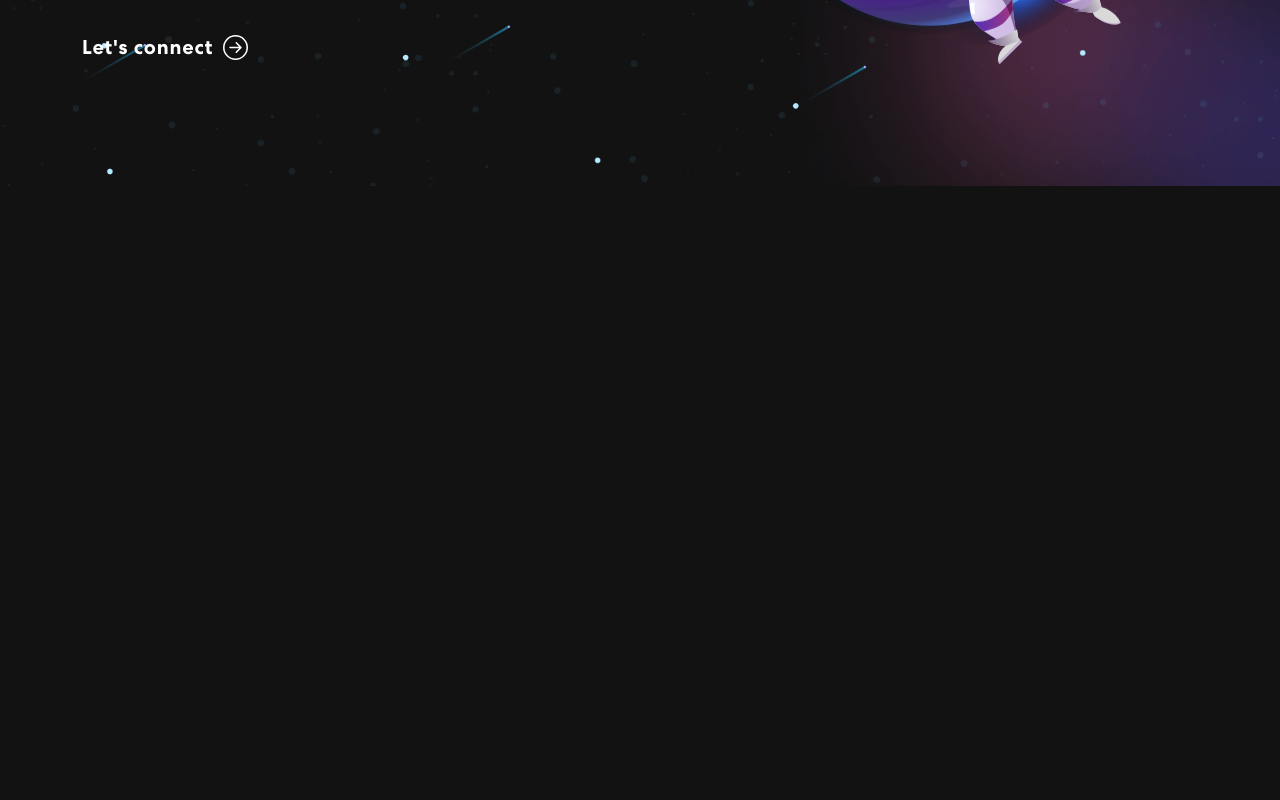
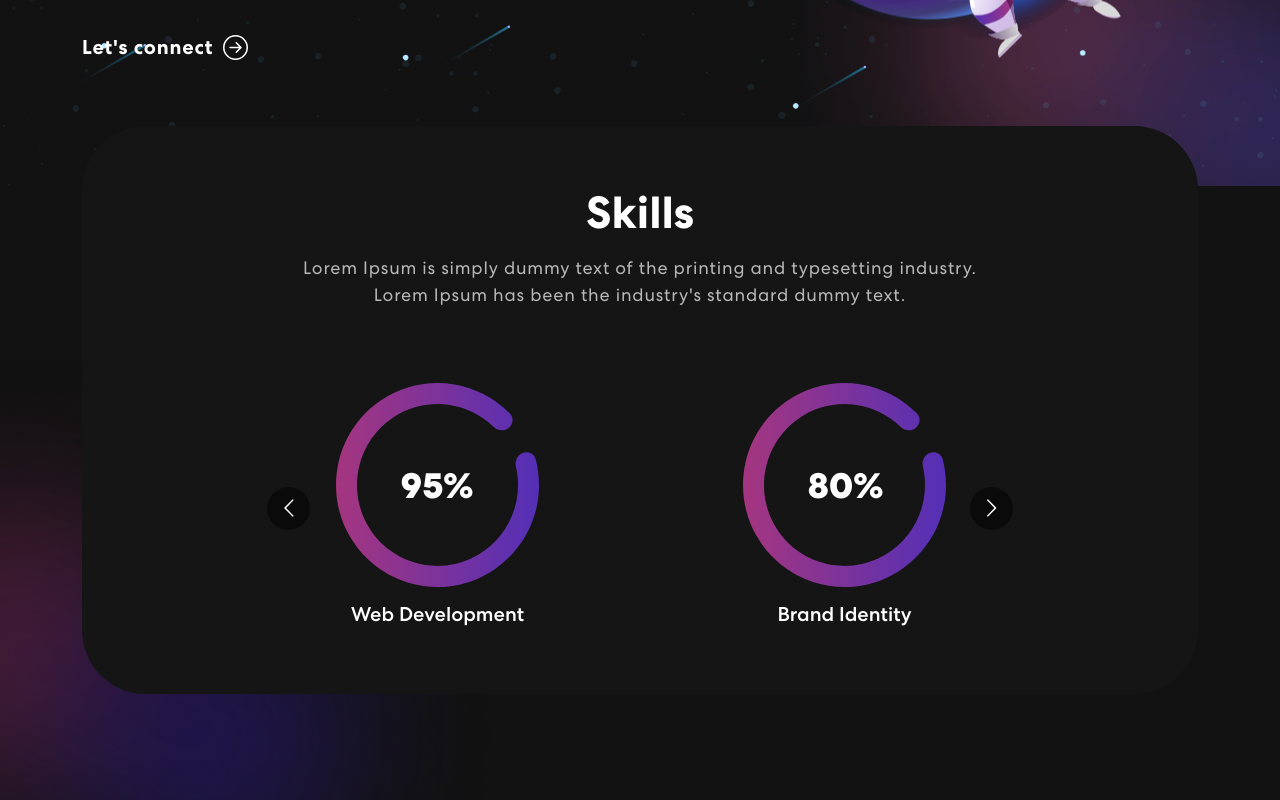
Before and after one commit to shchnk1103/PersonalWebsite, a React (Create React App) app: page / in a window 1280 px wide. Shown: the part 580-1380 px from the top of the page. Before the commit the page ends 800 px from the top, so only its background shows below. Built offline with nearby package versions, Linux system fonts and the light colour scheme.

Commit message:
add Skills

```diff
--- a/package.json
+++ b/package.json
@@ -11,6 +11,7 @@
     "react-bootstrap": "^2.6.0",
     "react-bootstrap-icons": "^1.10.2",
     "react-dom": "^18.2.0",
+    "react-multi-carousel": "^2.8.2",
     "react-scripts": "5.0.1",
     "web-vitals": "^2.1.4"
   },
--- a/public/index.html
+++ b/public/index.html
@@ -24,7 +24,7 @@
       work correctly both with client-side routing and a non-root public URL.
       Learn how to configure a non-root public URL by running `npm run build`.
     -->
-    <title>React App</title>
+    <title>Personal Website</title>
   </head>
   <body>
     <noscript>You need to enable JavaScript to run this app.</noscript>
--- a/src/App.js
+++ b/src/App.js
@@ -1,13 +1,15 @@
 import "./styles/index.css";
-import { NavBar } from "./components/NavBar";
-import { Banner } from "./components/Banner";
+import {NavBar} from "./components/NavBar";
+import {Banner} from "./components/Banner";
+import {Skills} from "./components/Skills";
 import "bootstrap/dist/css/bootstrap.min.css";
 
 function App() {
   return (
     <div className="App">
-      <NavBar />
-      <Banner />
+      <NavBar/>
+      <Banner/>
+      <Skills/>
     </div>
   );
 }
--- a/src/components/Banner.js
+++ b/src/components/Banner.js
@@ -1,6 +1,6 @@
 import React from "react";
-import { Col, Container, Row } from "react-bootstrap";
-import { ArrowRightCircle } from "react-bootstrap-icons";
+import {Col, Container, Row} from "react-bootstrap";
+import {ArrowRightCircle} from "react-bootstrap-icons";
 import headerImg from "../assets/img/header-img.svg";
 
 export const Banner = () => {
@@ -50,7 +50,7 @@ export const Banner = () => {
           <Col xs={12} md={6} xl={7}>
             <span className="tagline">Welcome to my Portfolio</span>
             <h1>
-              {`Hi I'm webdecoded `}
+              {`Hi I'm web decoded `}
               <span className="wrap">{text}</span>
             </h1>
             <p>
@@ -58,11 +58,11 @@ export const Banner = () => {
               industry.
             </p>
             <button onClick={() => console.log("connect")}>
-              Let's connect <ArrowRightCircle size={25} />
+              Let's connect <ArrowRightCircle size={25}/>
             </button>
           </Col>
           <Col xs={12} md={6} xl={5}>
-            <img src={headerImg} alt="Headder Img" />
+            <img src={headerImg} alt="Header Img"/>
           </Col>
         </Row>
       </Container>
--- a/src/components/NavBar.js
+++ b/src/components/NavBar.js
@@ -1,5 +1,5 @@
 import React from "react";
-import { Navbar, Container } from "react-bootstrap";
+import {Navbar, Container} from "react-bootstrap";
 import Nav from "react-bootstrap/Nav";
 import logo from "../assets/img/logo.svg";
 import navIcon1 from "../assets/img/nav-icon1.svg";
@@ -32,7 +32,7 @@ export const NavBar = () => {
     <Navbar expand="lg" className={scrolled ? "scrolled" : ""}>
       <Container>
         <Navbar.Brand href="#home">
-          <img src={logo} alt="Logo" />
+          <img src={logo} alt="Logo"/>
         </Navbar.Brand>
         <Navbar.Toggle aria-controls="basic-navbar-nav">
           <span className="navbar-toggler-icon"></span>
@@ -69,14 +69,14 @@ export const NavBar = () => {
           </Nav>
           <span className="navbar-text">
             <div className="social-icon">
-              <a href="#">
-                <img src={navIcon1} alt="" />
+              <a href="https://www.google.com">
+                <img src={navIcon1} alt=""/>
               </a>
-              <a href="#">
-                <img src={navIcon2} alt="" />
+              <a href="https://www.google.com">
+                <img src={navIcon2} alt=""/>
               </a>
-              <a href="#">
-                <img src={navIcon3} alt="" />
+              <a href="https://www.google.com">
+                <img src={navIcon3} alt=""/>
               </a>
             </div>
             <button className="vvd" onClick={() => console.log("connect")}>
--- /dev/null
+++ b/src/components/Skills.js
@@ -0,0 +1,64 @@
+import Carousel from "react-multi-carousel";
+import "react-multi-carousel/lib/styles.css";
+import {Col, Container, Row} from "react-bootstrap";
+import meter1 from "../assets/img/meter1.svg"
+import meter2 from "../assets/img/meter2.svg"
+import meter3 from "../assets/img/meter3.svg"
+import colorSharp from "../assets/img/color-sharp.png"
+
+export const Skills = () => {
+  const responsive = {
+    superLargeDesktop: {
+      // the naming can be any, depends on you.
+      breakpoint: {max: 4000, min: 3000},
+      items: 5
+    },
+    desktop: {
+      breakpoint: {max: 3000, min: 1024},
+      items: 3
+    },
+    tablet: {
+      breakpoint: {max: 1024, min: 464},
+      items: 2
+    },
+    mobile: {
+      breakpoint: {max: 464, min: 0},
+      items: 1
+    }
+  };
+
+  return (
+    <section className="skill" id="skills">
+      <Container>
+        <Row>
+          <Col>
+            <div className="skill-bx">
+              <h2>Skills</h2>
+              <p>Lorem Ipsum is simply dummy text of the printing and typesetting industry.<br/> Lorem Ipsum has been
+                the industry's standard dummy text.</p>
+              <Carousel responsive={responsive} infinite={true} className="skill-slider">
+                <div className="item">
+                  <img src={meter1} alt="SliderImage"/>
+                  <h5>Web Development</h5>
+                </div>
+                <div className="item">
+                  <img src={meter2} alt="SliderImage"/>
+                  <h5>Brand Identity</h5>
+                </div>
+                <div className="item">
+                  <img src={meter3} alt="SliderImage"/>
+                  <h5>Logo Design</h5>
+                </div>
+                <div className="item">
+                  <img src={meter1} alt="SliderImage"/>
+                  <h5>Web Development</h5>
+                </div>
+              </Carousel>
+            </div>
+          </Col>
+        </Row>
+      </Container>
+      <img className="background-image-left" src={colorSharp} alt="backgroundImage"/>
+    </section>
+  )
+}
--- /dev/null
+++ b/src/styles/_Skills.scss
@@ -0,0 +1,45 @@
+/********* Skills Css *********/
+.skill {
+  padding: 0 0 50px 0;
+  position: relative;
+
+  &-bx {
+    background: #151515;
+    border-radius: 64px;
+    text-align: center;
+    padding: 60px 50px;
+    margin-top: -60px;
+  }
+
+  h2 {
+    font-size: 45px;
+    font-weight: 700;
+  }
+
+  p {
+    color: #b8b8b8;
+    font-size: 18px;
+    letter-spacing: 0.8px;
+    line-height: 1.5em;
+    margin: 14px 0 75px 0;
+  }
+
+  &-slider {
+    width: 80%;
+    margin: 0 auto;
+    position: relative;
+
+    .item img {
+      width: 50%;
+      margin: 0 auto 15px auto;
+    }
+  }
+}
+
+.background-image-left {
+  top: 28%;
+  position: absolute;
+  bottom: 0;
+  width: 40%;
+  z-index: -4;
+}
--- a/src/styles/index.css
+++ b/src/styles/index.css
@@ -293,19 +293,7 @@ span.navbar-text {
   margin-left: 25px;
 }
 .banner img {
-  -webkit-animation: updown 3s linear infinite;
-          animation: updown 3s linear infinite;
-}
-@-webkit-keyframes updown {
-  0% {
-    transform: translateY(-20px);
-  }
-  50% {
-    transform: translateY(20px);
-  }
-  100% {
-    transform: translateY(-20px);
-  }
+  animation: updown 3s linear infinite;
 }
 @keyframes updown {
   0% {
@@ -323,6 +311,47 @@ span.navbar-text {
   border-right: 0.08em solid #666;
 }
 
+/********* Skills Css *********/
+.skill {
+  padding: 0 0 50px 0;
+  position: relative;
+}
+.skill-bx {
+  background: #151515;
+  border-radius: 64px;
+  text-align: center;
+  padding: 60px 50px;
+  margin-top: -60px;
+}
+.skill h2 {
+  font-size: 45px;
+  font-weight: 700;
+}
+.skill p {
+  color: #b8b8b8;
+  font-size: 18px;
+  letter-spacing: 0.8px;
+  line-height: 1.5em;
+  margin: 14px 0 75px 0;
+}
+.skill-slider {
+  width: 80%;
+  margin: 0 auto;
+  position: relative;
+}
+.skill-slider .item img {
+  width: 50%;
+  margin: 0 auto 15px auto;
+}
+
+.background-image-left {
+  top: 28%;
+  position: absolute;
+  bottom: 0;
+  width: 40%;
+  z-index: -4;
+}
+
 body {
   margin: 0;
   font-family: -apple-system, BlinkMacSystemFont, "Segoe UI", "Roboto", "Oxygen", "Ubuntu", "Cantarell", "Fira Sans", "Droid Sans", "Helvetica Neue", sans-serif;
@@ -332,4 +361,6 @@ body {
 
 code {
   font-family: source-code-pro, Menlo, Monaco, Consolas, "Courier New", monospace;
-}/*# sourceMappingURL=index.css.map */
+}
+
+/*# sourceMappingURL=index.css.map */
```
Also changed, not shown: src/styles/index.scss (+4 -3 lines), 2 other files (tests, documents, lock files or other folders).
